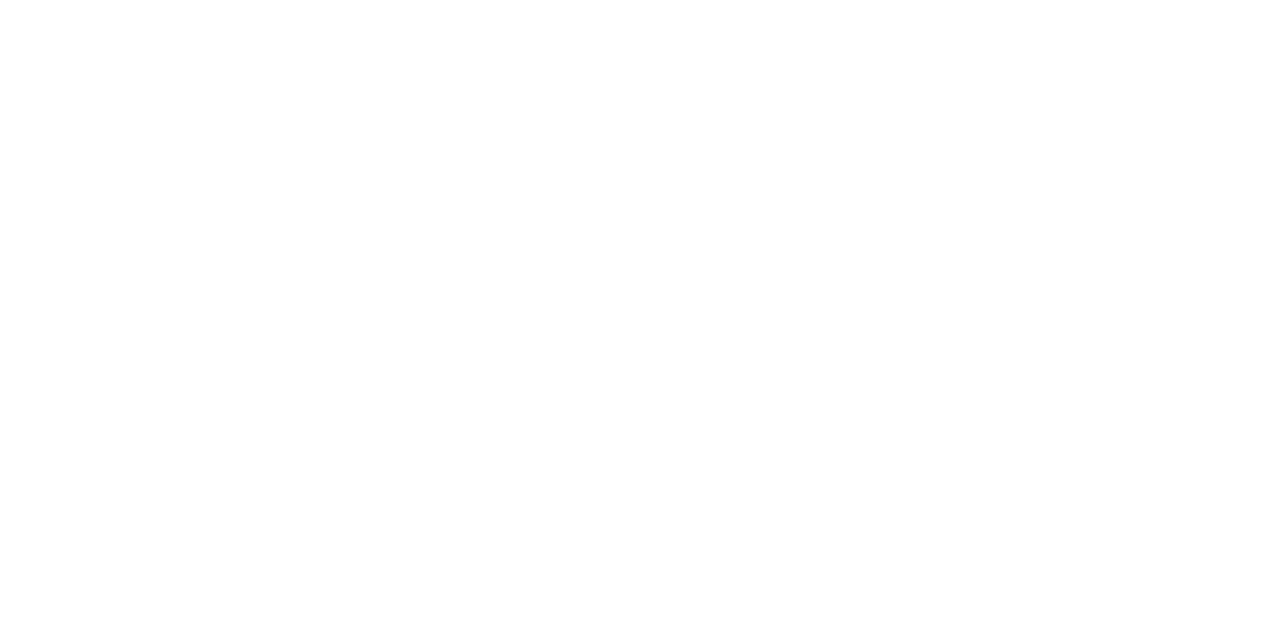
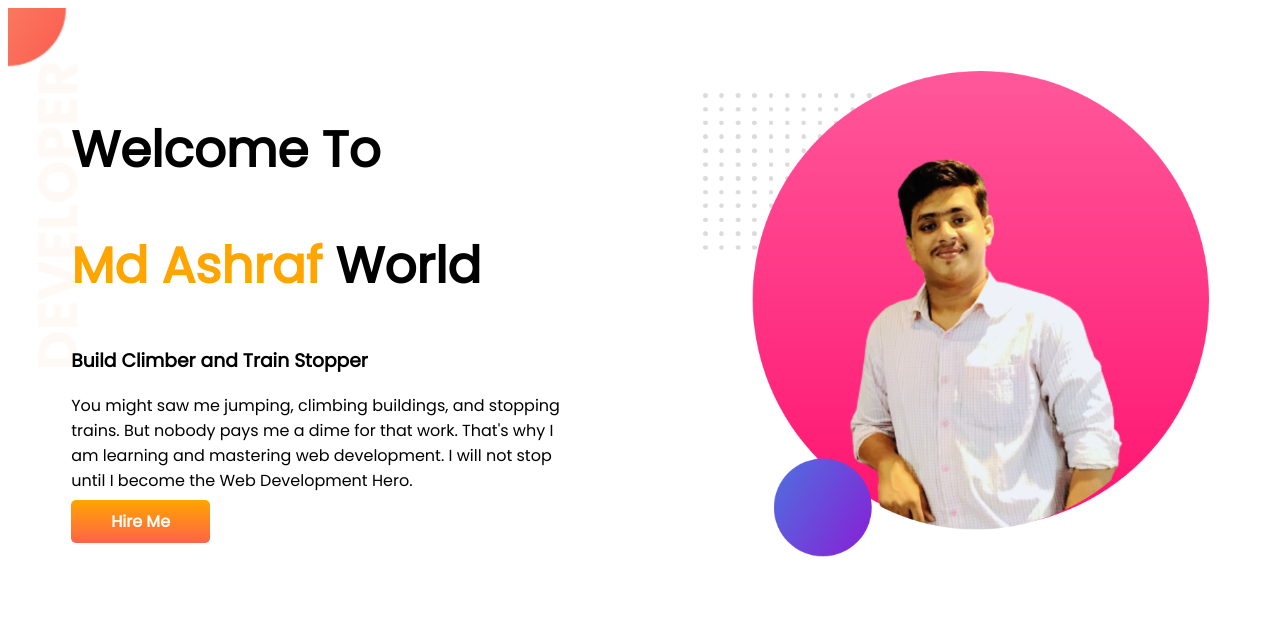
Before and after one commit to ALIASHRAFCHOWDHURY/Developing-portfolio, a plain HTML site: page index.html in a window 1280 px wide. Drawn offline with Linux system fonts and the light colour scheme.

Commit message:
top banner added

```diff
--- a/index.html
+++ b/index.html
@@ -5,9 +5,23 @@
         <meta http-equiv="X-UA-Compatible" content="IE=edge">
         <meta name="viewport" content="width=device-width, initial-scale=1.0">
         <title>Ali AShraf Portfolio</title>
+        <link rel="preconnect" href="https://fonts.googleapis.com">
+        <link rel="preconnect" href="https://fonts.gstatic.com" crossorigin>
+        <link href="https://fonts.googleapis.com/css2?family=Poppins&display=swap" rel="stylesheet">
         <link rel="stylesheet" href="style.css">
 </head>
 <body>
-
-</body>
+        <section class="top-banner">
+         <div class="half-width">
+        <h1>Welcome To</h1>
+        <h1><span class="orange-color">Md Ashraf</span> World</h1>
+        <h3>Build Climber and Train Stopper</h3>
+        <p>You might saw me jumping, climbing buildings, and stopping trains. But nobody pays me a dime for that work. That's why I am learning and mastering web development. I will not stop until I become the Web Development Hero.</p>
+        <a class="link-button" target="blank" href="https://www.linkedin.com/company/programminghero/">Hire Me</a>
+        </div>
+        <div class="half-width">
+        <img src="my-bg2 (1).png" alt="">
+        </body>
+        </div>
+        </section>
 </html>
--- a/style.css
+++ b/style.css
@@ -0,0 +1,33 @@
+body{
+        font-family: 'Poppins', sans-serif;
+}
+h1{
+    font-size: 50px;
+}
+.orange-color{
+        color: orange;
+}
+section{
+        display: flex ;
+}
+.half-width{
+        width: 50%;
+        padding: 5%;
+
+
+}
+.half-width img{
+        width: 100%;
+}
+.link-button{
+        text-decoration: none;
+       background-image: linear-gradient(orange,tomato);
+        padding: 10px 40px;
+        color:white ;
+        font-weight: 700;
+        border-radius: 5px;
+}
+.top-banner{
+        background-image: url(top-banner.png);
+        background-repeat: no-repeat;
+}
```
Also changed, not shown: my-bg2 (1).png (added), top-banner.png (added).
